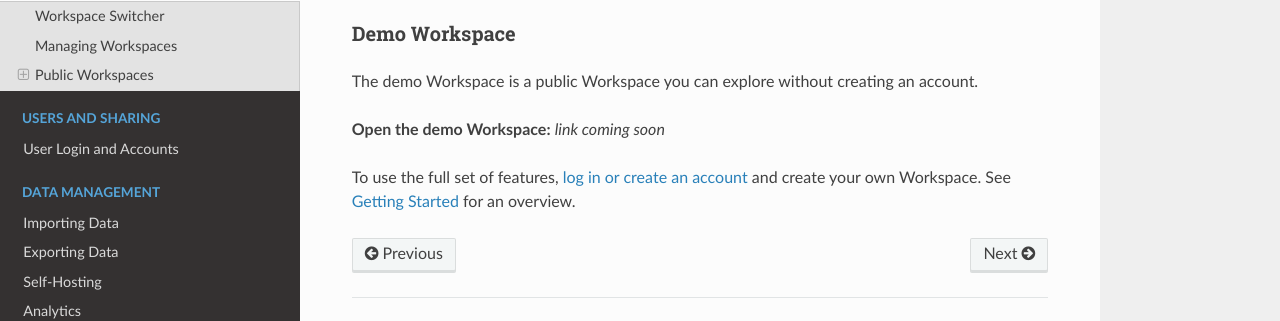
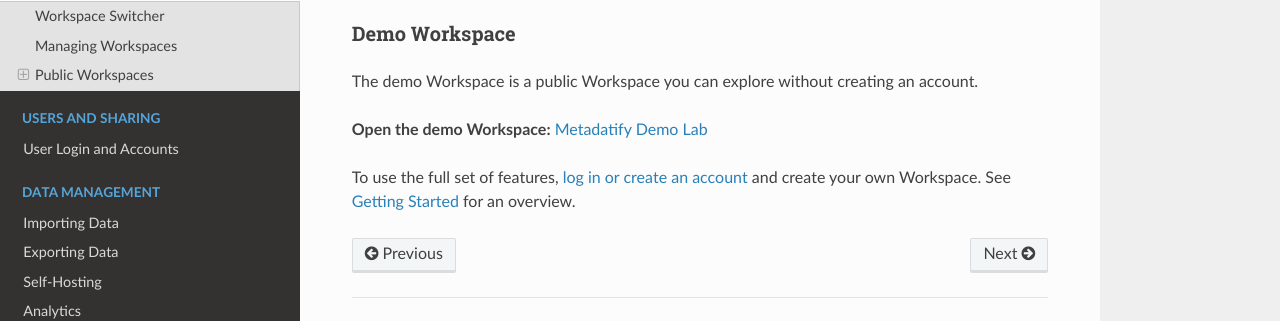
Before and after one commit to Brain-Development-and-Disorders-Lab/mars, an MkDocs documentation site: the page built from website/docs/Workspaces.md, in a window 1280 px wide and 900 px high, scrolled down 2053 px. Shown: the part 533-854 px from the top of the window. Built offline with MkDocs 1.6.1, drawn with Linux system fonts in a browser that asks for light colours; nearby versions of some CDN libraries.

Commit message:
Update public Workspace URL

```diff
--- a/website/docs/Workspaces.md
+++ b/website/docs/Workspaces.md
@@ -53,6 +53,6 @@ Public Workspaces are read-only. Visitors without an account can't:
 
 The demo Workspace is a public Workspace you can explore without creating an account.
 
-**Open the demo Workspace:** _link coming soon_
+**Open the demo Workspace:** [Metadatify Demo Lab](https://app.metadatify.com/public/wZjnBbHQLM)
 
 To use the full set of features, [log in or create an account](https://app.metadatify.com) and create your own Workspace. See [Getting Started](Getting-Started.md) for an overview.
--- a/website/src/config.ts
+++ b/website/src/config.ts
@@ -1,5 +1,5 @@
 // Public demo Workspace URL, format "https://app.metadatify.com/public/<workspace ID>"
-export const DEMO_WORKSPACE_URL: string = "https://app.metadatify.com/public/wE0HQjwqJT";
+export const DEMO_WORKSPACE_URL: string = "https://app.metadatify.com/public/wZjnBbHQLM";
 
 // Contact address shown on the landing page
 export const CONTACT_EMAIL: string = "henry.burgess@wustl.edu";
```
